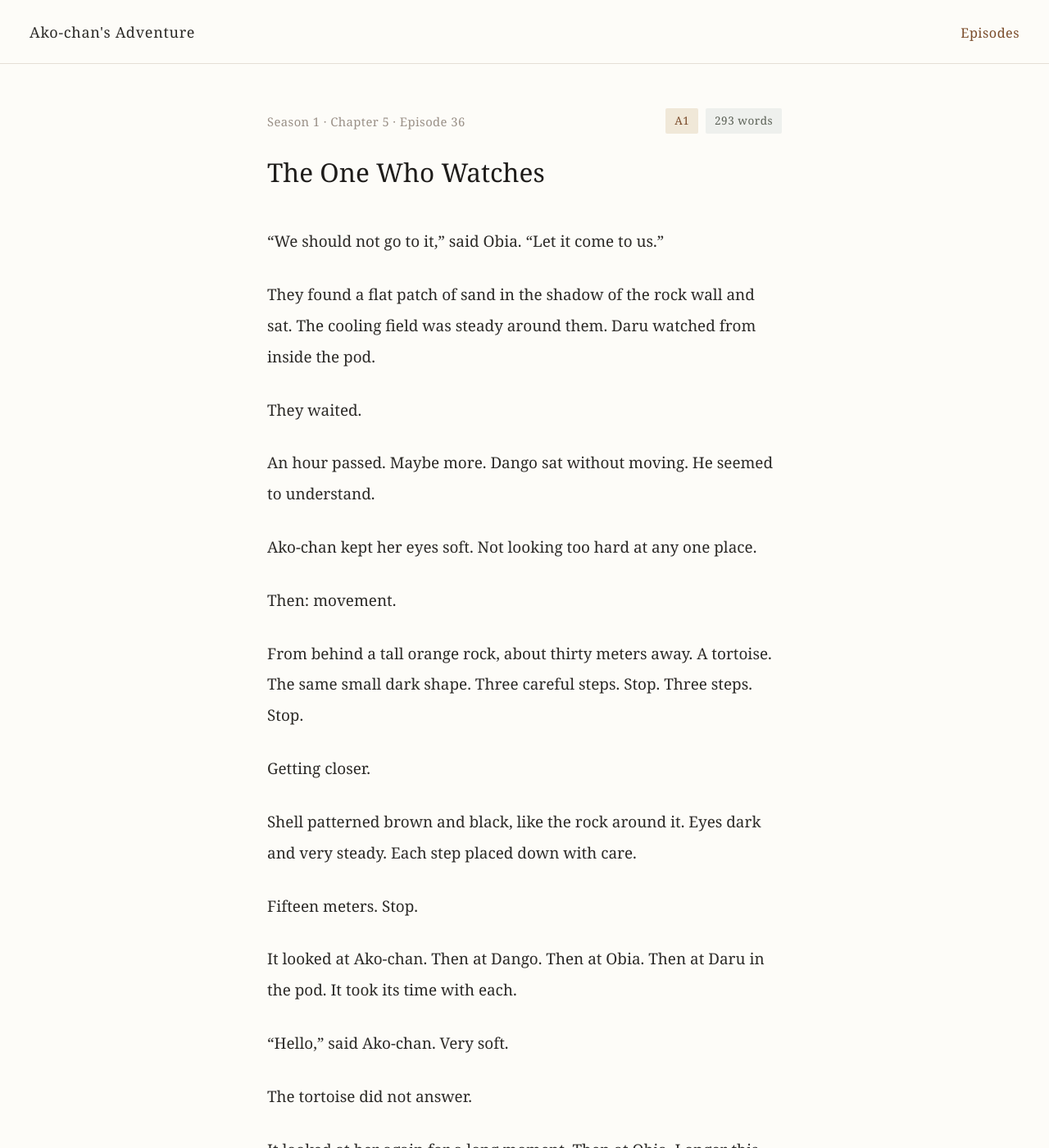
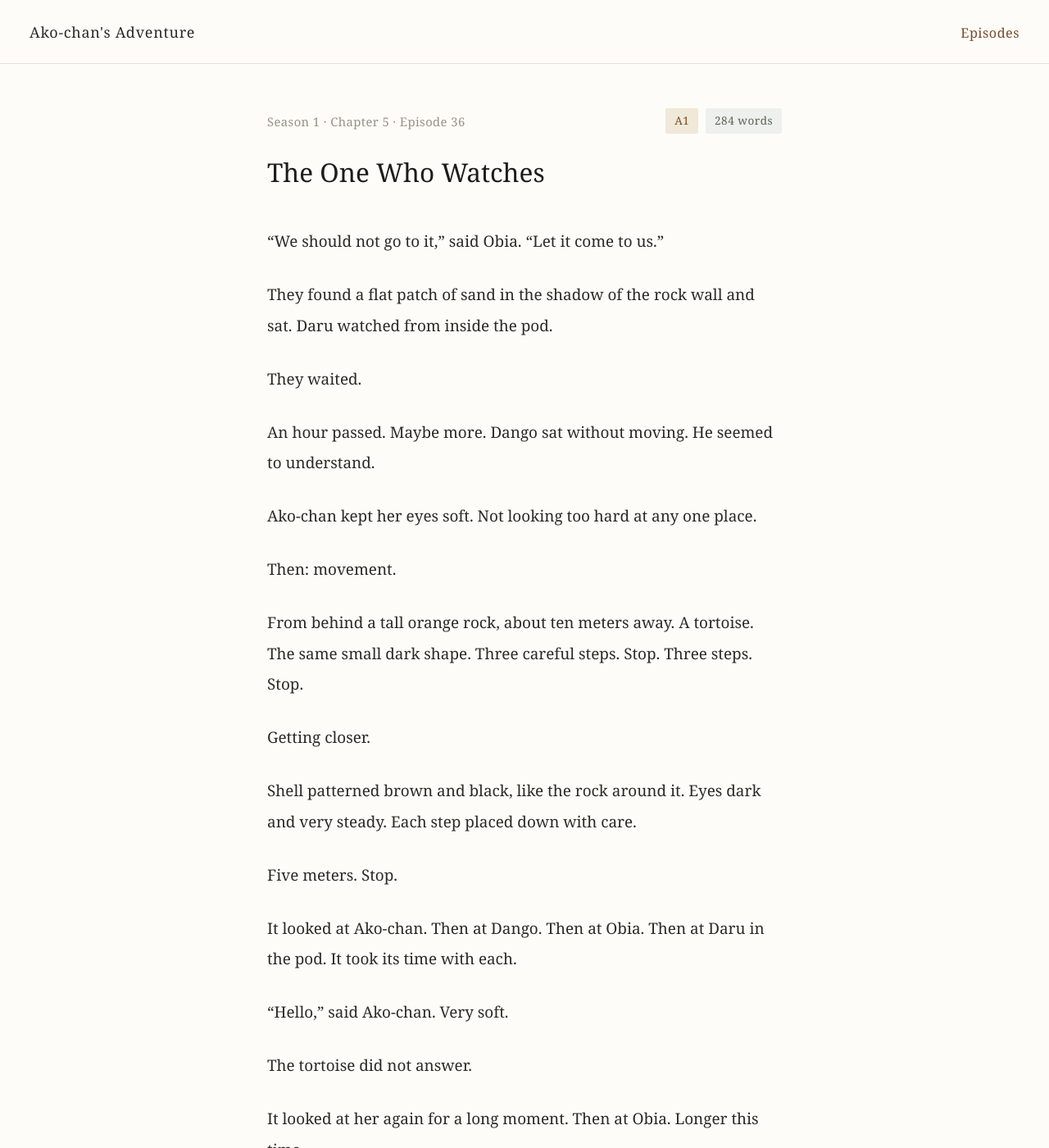
Before and after one commit to morisaki-yuichi/ako-chans-adventure, a Jekyll site: the page built from season1/chapter05/ep036.md, in a window 1280 px wide and 1400 px high. Shown: the whole window at 82% size. Built offline with Jekyll 4.4.1, drawn with Linux system fonts in a browser that asks for light colours.

Commit message:
Fix distances and remove stale cooling field in Ep35-36
Ep35: 30m → 8m (pre-dawn, Ako-chan likely without glasses)
Ep36: remove leftover cooling field line, 30m → 10m, 15m → 5m

```diff
--- a/season1/chapter05/ep036.md
+++ b/season1/chapter05/ep036.md
@@ -5,7 +5,7 @@ season: 1
 chapter: 5
 episode: 36
 level: A1
-word_count: 293
+word_count: 284
 story_day: 18
 prev_ep: /season1/chapter05/ep035/
 next_ep: /season1/chapter05/ep037/
@@ -14,7 +14,7 @@ permalink: /season1/chapter05/ep036/
 
 "We should not go to it," said Obia. "Let it come to us."
 
-They found a flat patch of sand in the shadow of the rock wall and sat. The cooling field was steady around them. Daru watched from inside the pod.
+They found a flat patch of sand in the shadow of the rock wall and sat. Daru watched from inside the pod.
 
 They waited.
 
@@ -24,13 +24,13 @@ Ako-chan kept her eyes soft. Not looking too hard at any one place.
 
 Then: movement.
 
-From behind a tall orange rock, about thirty meters away. A tortoise. The same small dark shape. Three careful steps. Stop. Three steps. Stop.
+From behind a tall orange rock, about ten meters away. A tortoise. The same small dark shape. Three careful steps. Stop. Three steps. Stop.
 
 Getting closer.
 
 Shell patterned brown and black, like the rock around it. Eyes dark and very steady. Each step placed down with care.
 
-Fifteen meters. Stop.
+Five meters. Stop.
 
 It looked at Ako-chan. Then at Dango. Then at Obia. Then at Daru in the pod. It took its time with each.
 
```
Also changed, not shown: season1/chapter05/ep035.md (+1 -1 lines).
